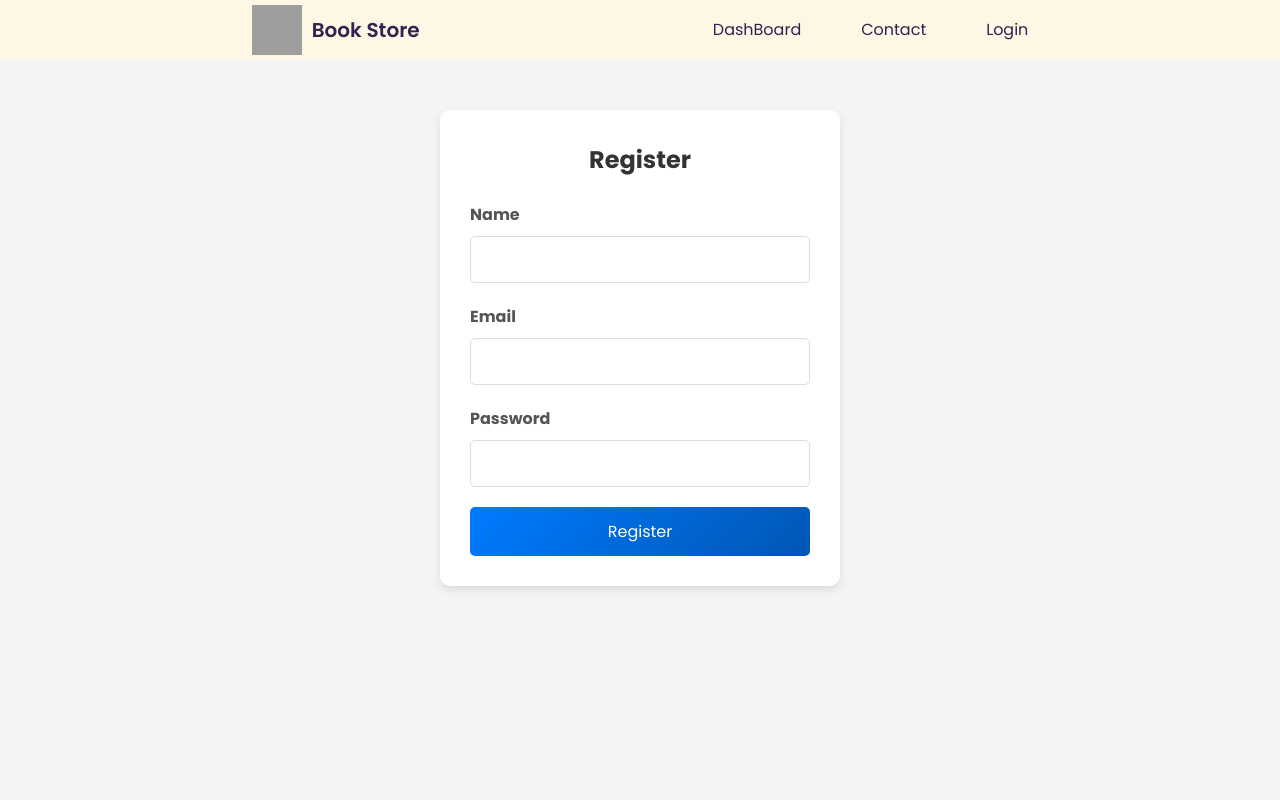
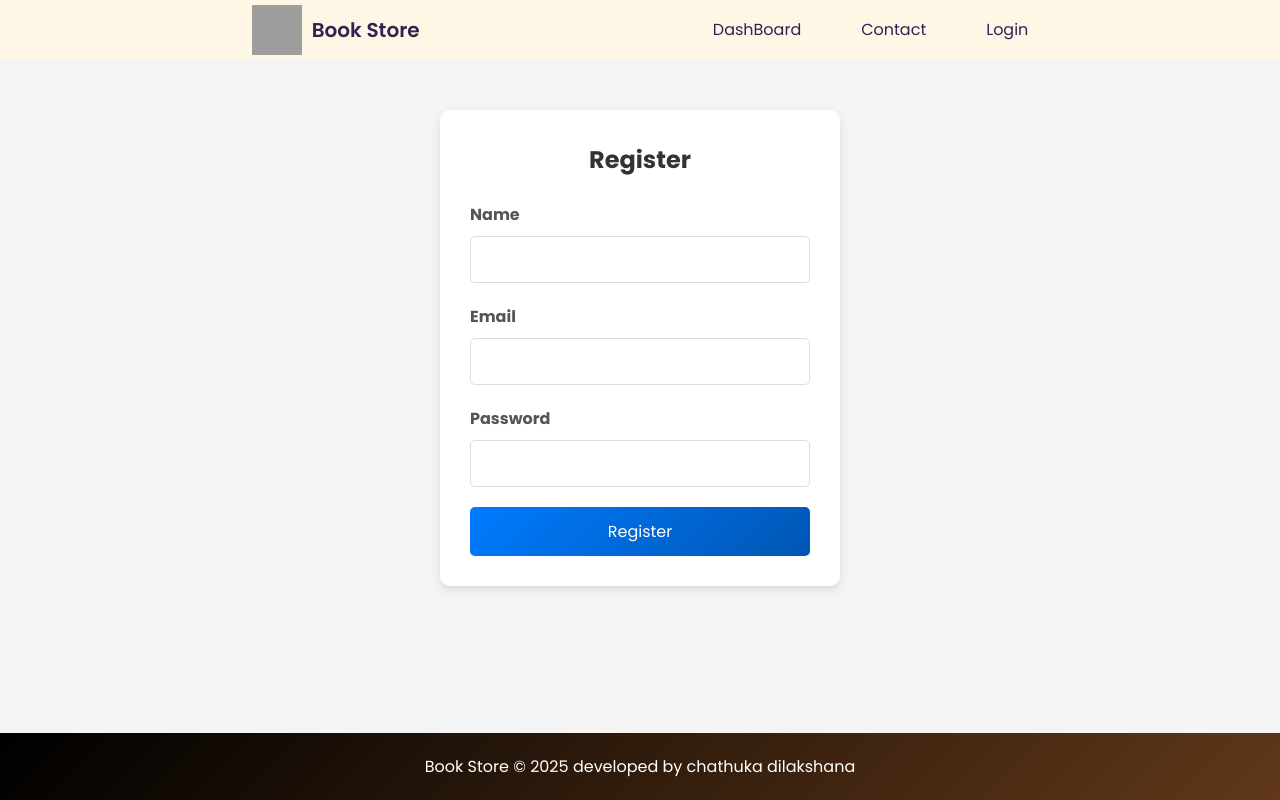
Before and after one commit to IT22091352/Google_book_API_Application, a React (Create React App) app in the folder frontend/: page /register in a window 1280 px wide. Built offline with nearby package versions, Linux system fonts and the light colour scheme; grey boxes are pictures that could not be loaded.

Commit message:
feat: integrate Footer component into Login and Register pages

```diff
--- a/frontend/src/Components/Login/Login.js
+++ b/frontend/src/Components/Login/Login.js
@@ -3,6 +3,7 @@ import axios from 'axios';
 import { useNavigate } from 'react-router-dom';
 import './login.css';
 import NavbarBefore from '../Navbar/NavbarBefore';
+import Footer from '../Footer/Footer';
 
 const Login = () => {
   const [inputs, setInputs] = useState({
@@ -79,6 +80,7 @@ const Login = () => {
           </form>
         </div>
       </div>
+      <Footer/>
     </>
   );
 };
--- a/frontend/src/Components/Register/Register.js
+++ b/frontend/src/Components/Register/Register.js
@@ -3,6 +3,7 @@ import axios from 'axios';
 import { useNavigate } from 'react-router-dom';
 import NavbarbarBefore from "../Navbar/NavbarBefore"
 import './register.css';
+import Footer from '../Footer/Footer';
 
 const Register = () => {
   const [inputs, setInputs] = useState({
@@ -82,6 +83,7 @@ const Register = () => {
         <button type="submit">Register</button>
       </form>
     </div>
+    <Footer/>
     </>
   );
 };
```
